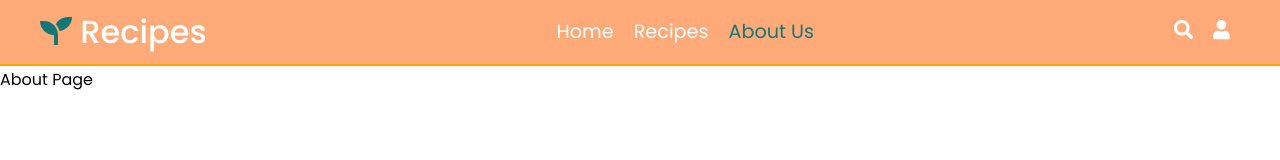
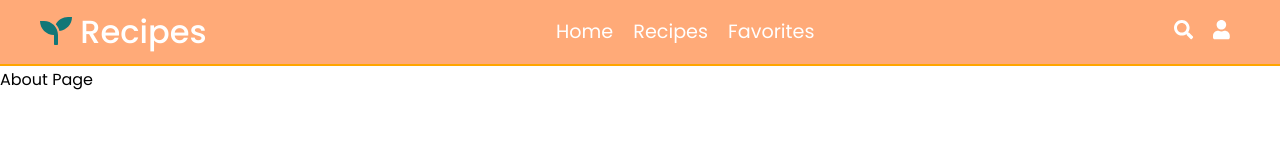
Before and after one commit to SergeyPush/next-recipes, a Next.js app: page /about in a window 1280 px wide. Shown: the top 160 px of the page. Built offline with nearby package versions, Linux system fonts and the light colour scheme.

Commit message:
Started working on favorites

```diff
--- a/layout/Navbar.tsx
+++ b/layout/Navbar.tsx
@@ -46,13 +46,13 @@ const Navbar = () => {
               Recipes
             </a>
           </Link>
-          <Link href={"/about"}>
+          <Link href={"/favorites"}>
             <a
               className={cn(styles.link, {
-                [styles.active]: router.pathname === "/about",
+                [styles.active]: router.pathname === "/favorites",
               })}
             >
-              About Us
+              Favorites
             </a>
           </Link>
         </div>
```
Also changed, not shown: hooks/useFavorites.ts (added, +26 -0 lines), pages/recipes/Favorites.tsx (added, +8 -0 lines).
